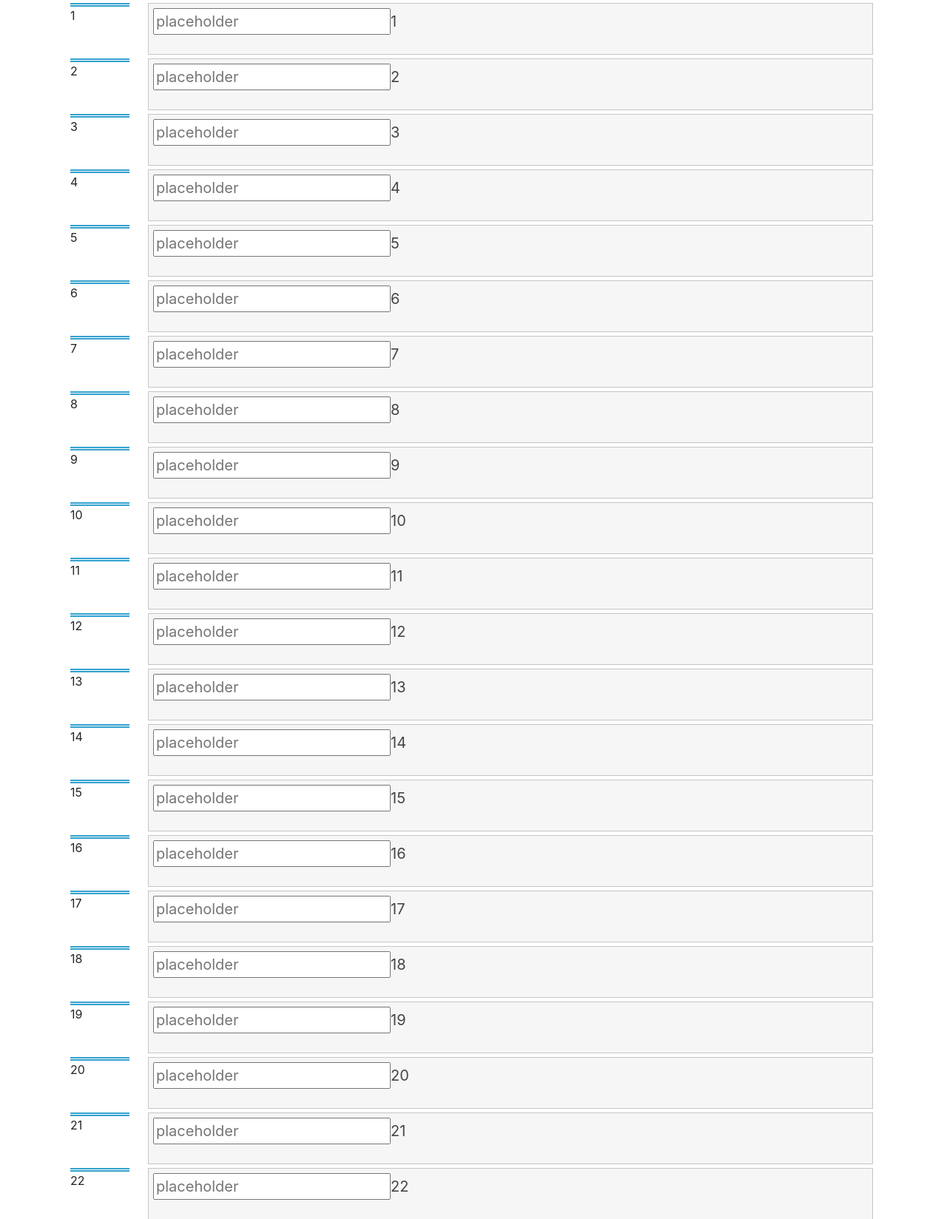
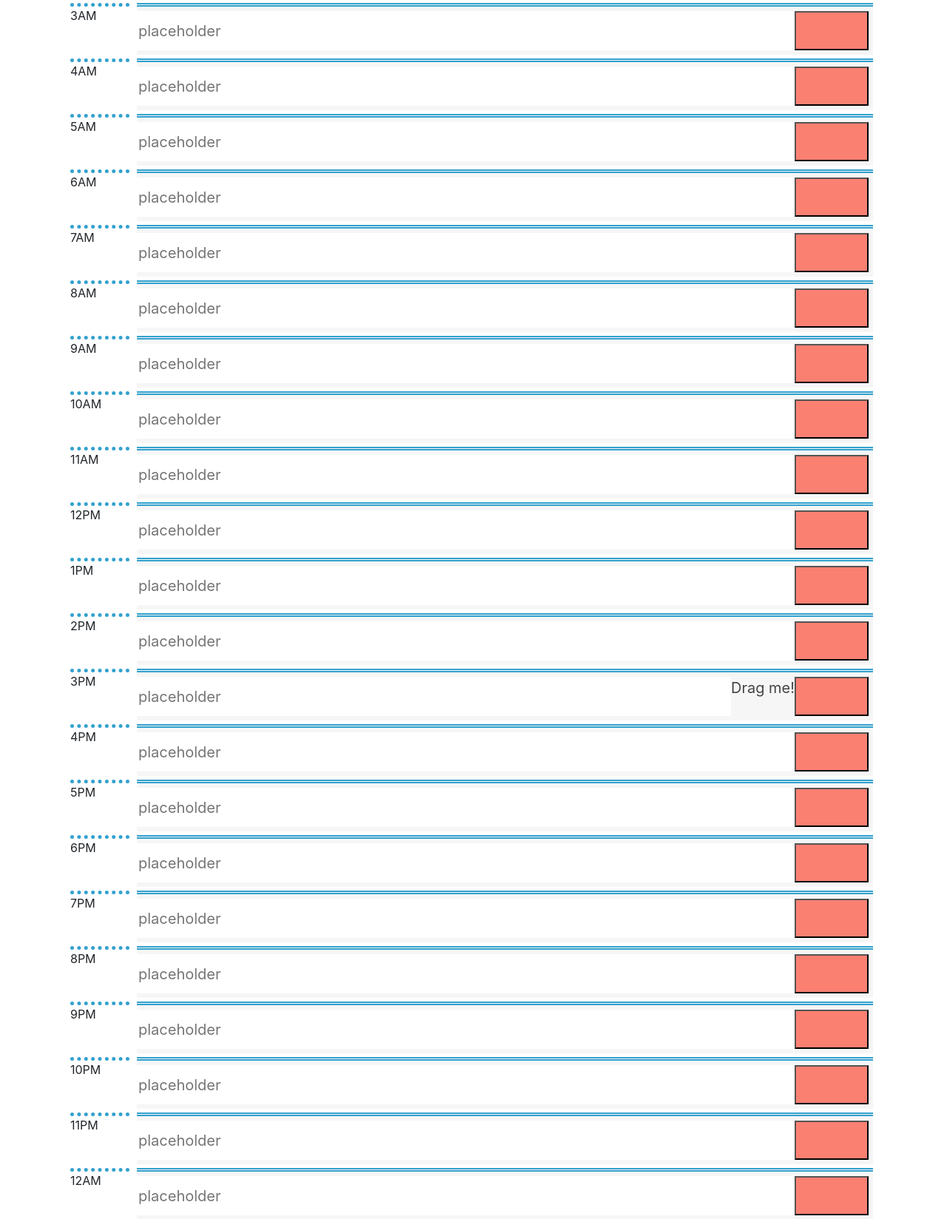
Before and after one commit to DanTheDev-zsh/Daily-Scheduler, a plain HTML site: page index.html in a window 1280 px wide. Shown: the part 352-2000 px from the top of the page at 74% size. Drawn offline with nearby package versions, Linux system fonts and the light colour scheme.

Commit message:
added most things, still need a local storage and time logic

```diff
--- a/Assets/css/style.css
+++ b/Assets/css/style.css
@@ -5,10 +5,11 @@
 
 .grabbable-item {
     border-style: solid;
-    margin: 0 5px 5px 5px;
-    padding: 6px;
+    margin: 0 5px 5px 0;
+    padding: 6px 6px 6px 0;
     font-size: 1.25em;
     height: 70px;
+    display:flex;
 }
 
 .ui-state-highlight {
@@ -19,8 +20,48 @@
     /* line-height: 1.2em;  */
 }
 
+.ui-state-default {
+    border-top: thick double #32a1ce;
+    border-bottom: none;
+    border-left: none;
+    border-right: none;
+}
+
+.content {
+    /* margin-left: 12px; */
+    border: none;
+    overflow: auto;
+    flex: 1;
+
+}
+
+.save {
+    background-color: salmon;
+    flex-basis: 100px;
+}
+
+::-webkit-scrollbar {
+    width: 12px;
+    height: 12px;
+}
+
+::-webkit-scrollbar-track {
+    border: 1px solid rgb(33, 33, 33);
+    border-radius: 10px;
+}
+
+::-webkit-scrollbar-thumb {
+    background: rgb(33, 33, 33);
+    border-radius: 10px;
+}
+
+::-webkit-scrollbar-thumb:hover {
+    background: rgb(70, 70, 70);
+}
+
+
 #drag-drop-containment {
-    padding: 10px;
+    padding: 10px 10px 10px 0;
     display: flex;
     flex-direction: column;
     flex-grow: 1;
@@ -39,4 +80,5 @@
 #hours {
     border-top: thick double #32a1ce;
     height: 100%;
+    border-top-style: dotted;
 }
--- a/Assets/js/script.js
+++ b/Assets/js/script.js
@@ -9,6 +9,9 @@ $(function () {
         tolerance: 'pointer'
     });
 });
+
+
+
 
 // for (let i = 0; i < numof_Hours; i++) {
     // $(`#droppable-slot-${i + 1}`).draggable({
--- a/index.html
+++ b/index.html
@@ -9,8 +9,8 @@
     <link rel="stylesheet" href="https://use.fontawesome.com/releases/v5.8.1/css/all.css"
         integrity="sha384-50oBUHEmvpQ+1lW4y57PTFmhCaXp0ML5d60M1M7uH2+nqUivzIebhndOJK28anvf" crossorigin="anonymous" />
     <link href="https://fonts.googleapis.com/css?family=Open+Sans&display=swap" rel="stylesheet" />
+    <link rel="stylesheet" href="https://code.jquery.com/ui/1.13.1/themes/base/jquery-ui.css" />
     <link rel="stylesheet" href="./Assets/css/style.css" />
-    <link rel="stylesheet" href="https://code.jquery.com/ui/1.13.1/themes/base/jquery-ui.css" />
     <title>Work Day Scheduler</title>
 </head>
 
@@ -22,151 +22,223 @@
     </header>
     <div class="container">
         <div id="container-hours">
-            <span id="hours">1</span>
-            <span id="hours">2</span>
-            <span id="hours">3</span>
-            <span id="hours">4</span>
-            <span id="hours">5</span>
-            <span id="hours">6</span>
-            <span id="hours">7</span>
-            <span id="hours">8</span>
-            <span id="hours">9</span>
-            <span id="hours">10</span>
-            <span id="hours">11</span>
-            <span id="hours">12</span>
-            <span id="hours">13</span>
-            <span id="hours">14</span>
-            <span id="hours">15</span>
-            <span id="hours">16</span>
-            <span id="hours">17</span>
-            <span id="hours">18</span>
-            <span id="hours">19</span>
-            <span id="hours">20</span>
-            <span id="hours">21</span>
-            <span id="hours">22</span>
-            <span id="hours">23</span>
-            <span id="hours">24</span>
+            <span id="hours">3AM</span>
+            <span id="hours">4AM</span>
+            <span id="hours">5AM</span>
+            <span id="hours">6AM</span>
+            <span id="hours">7AM</span>
+            <span id="hours">8AM</span>
+            <span id="hours">9AM</span>
+            <span id="hours">10AM</span>
+            <span id="hours">11AM</span>
+            <span id="hours">12PM</span>
+            <span id="hours">1PM</span>
+            <span id="hours">2PM</span>
+            <span id="hours">3PM</span>
+            <span id="hours">4PM</span>
+            <span id="hours">5PM</span>
+            <span id="hours">6PM</span>
+            <span id="hours">7PM</span>
+            <span id="hours">8PM</span>
+            <span id="hours">9PM</span>
+            <span id="hours">10PM</span>
+            <span id="hours">11PM</span>
+            <span id="hours">12AM</span>
+            <span id="hours">1AM</span>
+            <span id="hours">2AM</span>
         </div>
         <div id="drag-drop-containment">
 
             <div id="grabbable-item-1" class="grabbable-item ui-state-default">
 
-                <input type="text" class="content" placeholder="placeholder">1</input>
+                <input id="input-field-1" type="text" class="content" placeholder="placeholder"></input>
+
+                <button type="submit" class="save"></button>
+
             </div>
 
             <div id="grabbable-item-2" class="grabbable-item ui-state-default">
 
-                <input type="text" class="content" placeholder="placeholder">2</input>
+                <input id="input-field-2" type="text" class="content" placeholder="placeholder"></input>
+
+                <button type="submit" class="save"></button>
+
             </div>
 
             <div id="grabbable-item-3" class="grabbable-item ui-state-default">
 
-                <input type="text" class="content" placeholder="placeholder">3</input>
+                <input id="input-field-3" type="text" class="content" placeholder="placeholder"></input>
+
+                <button type="submit" class="save"></button>
+
             </div>
 
             <div id="grabbable-item-4" class="grabbable-item ui-state-default">
 
-                <input type="text" class="content" placeholder="placeholder">4</input>
+                <input id="input-field-4" type="text" class="content" placeholder="placeholder"></input>
+
+                <button type="submit" class="save"></button>
+
             </div>
 
             <div id="grabbable-item-5" class="grabbable-item ui-state-default">
 
-                <input type="text" class="content" placeholder="placeholder">5</input>
+                <input id="input-field-5" type="text" class="content" placeholder="placeholder"></input>
+
+                <button type="submit" class="save"></button>
+
             </div>
 
             <div id="grabbable-item-6" class="grabbable-item ui-state-default">
 
-                <input type="text" class="content" placeholder="placeholder">6</input>
+                <input id="input-field-6" type="text" class="content" placeholder="placeholder"></input>
+
+                <button type="submit" class="save"></button>
+
             </div>
 
             <div id="grabbable-item-7" class="grabbable-item ui-state-default">
 
-                <input type="text" class="content" placeholder="placeholder">7</input>
+                <input id="input-field-7" type="text" class="content" placeholder="placeholder"></input>
+
+                <button type="submit" class="save"></button>
+
             </div>
 
             <div id="grabbable-item-8" class="grabbable-item ui-state-default">
 
-                <input type="text" class="content" placeholder="placeholder">8</input>
+                <input id="input-field-8" type="text" class="content" placeholder="placeholder"></input>
+
+                <button type="submit" class="save"></button>
+
             </div>
 
             <div id="grabbable-item-9" class="grabbable-item ui-state-default">
 
-                <input type="text" class="content" placeholder="placeholder">9</input>
+                <input id="input-field-9" type="text" class="content" placeholder="placeholder"></input>
+
+                <button type="submit" class="save"></button>
+
             </div>
 
             <div id="grabbable-item-10" class="grabbable-item ui-state-default">
 
-                <input type="text" class="content" placeholder="placeholder">10</input>
+                <input id="input-field-10" type="text" class="content" placeholder="placeholder"></input>
+
+                <button type="submit" class="save"></button>
+
             </div>
 
             <div id="grabbable-item-11" class="grabbable-item ui-state-default">
 
-                <input type="text" class="content" placeholder="placeholder">11</input>
+                <input id="input-field-11" type="text" class="content" placeholder="placeholder"></input>
+
+                <button type="submit" class="save"></button>
+
             </div>
 
             <div id="grabbable-item-12" class="grabbable-item ui-state-default">
 
-                <input type="text" class="content" placeholder="placeholder">12</input>
+                <input id="input-field-12" type="text" class="content" placeholder="placeholder"></input>
+
+                <button type="submit" class="save"></button>
+
             </div>
 
             <div id="grabbable-item-13" class="grabbable-item ui-state-default">
 
-                <input type="text" class="content" placeholder="placeholder">13</input>
+                <input id="input-field-13" type="text" class="content" placeholder="placeholder"></input>
+                Drag me!
+                <button type="submit" class="save"></button>
+
             </div>
 
             <div id="grabbable-item-14" class="grabbable-item ui-state-default">
 
-                <input type="text" class="content" placeholder="placeholder">14</input>
+                <input id="input-field-14" type="text" class="content" placeholder="placeholder"></input>
+
+                <button type="submit" class="save"></button>
+
             </div>
 
             <div id="grabbable-item-15" class="grabbable-item ui-state-default">
 
-                <input type="text" class="content" placeholder="placeholder">15</input>
+                <input id="input-field-15" type="text" class="content" placeholder="placeholder"></input>
+
+                <button type="submit" class="save"></button>
+
             </div>
 
             <div id="grabbable-item-16" class="grabbable-item ui-state-default">
 
-                <input type="text" class="content" placeholder="placeholder">16</input>
+                <input id="input-field-16" type="text" class="content" placeholder="placeholder"></input>
+
+                <button type="submit" class="save"></button>
+
             </div>
 
             <div id="grabbable-item-17" class="grabbable-item ui-state-default">
 
-                <input type="text" class="content" placeholder="placeholder">17</input>
+                <input id="input-field-17" type="text" class="content" placeholder="placeholder"></input>
+
+                <button type="submit" class="save"></button>
+
             </div>
 
             <div id="grabbable-item-18" class="grabbable-item ui-state-default">
 
-                <input type="text" class="content" placeholder="placeholder">18</input>
+                <input id="input-field-18" type="text" class="content" placeholder="placeholder"></input>
+
+                <button type="submit" class="save"></button>
+
             </div>
 
             <div id="grabbable-item-19" class="grabbable-item ui-state-default">
 
-                <input type="text" class="content" placeholder="placeholder">19</input>
+                <input id="input-field-19" type="text" class="content" placeholder="placeholder"></input>
+
+                <button type="submit" class="save"></button>
+
             </div>
 
             <div id="grabbable-item-20" class="grabbable-item ui-state-default">
 
-                <input type="text" class="content" placeholder="placeholder">20</input>
+                <input id="input-field-20" type="text" class="content" placeholder="placeholder"></input>
+
+                <button type="submit" class="save"></button>
+
             </div>
 
             <div id="grabbable-item-21" class="grabbable-item ui-state-default">
 
-                <input type="text" class="content" placeholder="placeholder">21</input>
+                <input id="input-field-21" type="text" class="content" placeholder="placeholder"></input>
+
+                <button type="submit" class="save"></button>
+
             </div>
 
             <div id="grabbable-item-22" class="grabbable-item ui-state-default">
 
-                <input type="text" class="content" placeholder="placeholder">22</input>
+                <input id="input-field-22" type="text" class="content" placeholder="placeholder"></input>
+
+                <button type="submit" class="save"></button>
+
             </div>
 
             <div id="grabbable-item-23" class="grabbable-item ui-state-default">
 
-                <input type="text" class="content" placeholder="placeholder">23</input>
+                <input id="input-field-23" type="text" class="content" placeholder="placeholder"></input>
+
+                <button type="submit" class="save"></button>
+
             </div>
 
             <div id="grabbable-item-24" class="grabbable-item ui-state-default">
 
-                <input type="text" class="content" placeholder="placeholder">24</input>
+                <input id="input-field-24" type="text" class="content" placeholder="placeholder"></input>
+
+                <button type="submit" class="save"></button>
+
             </div>
 
 
```
